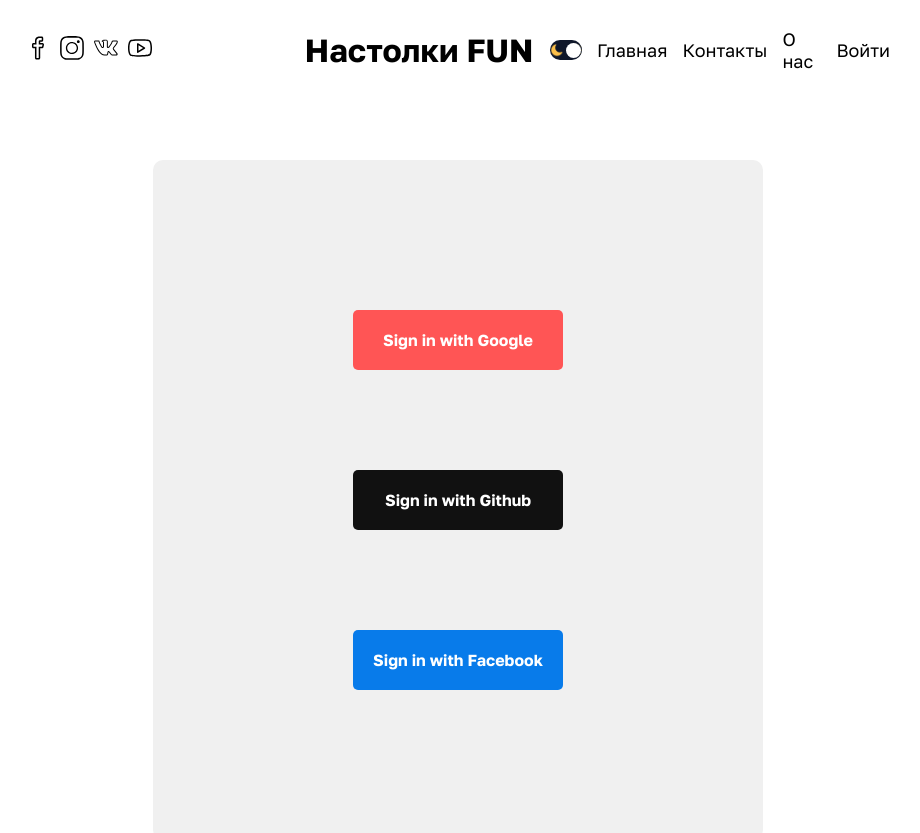
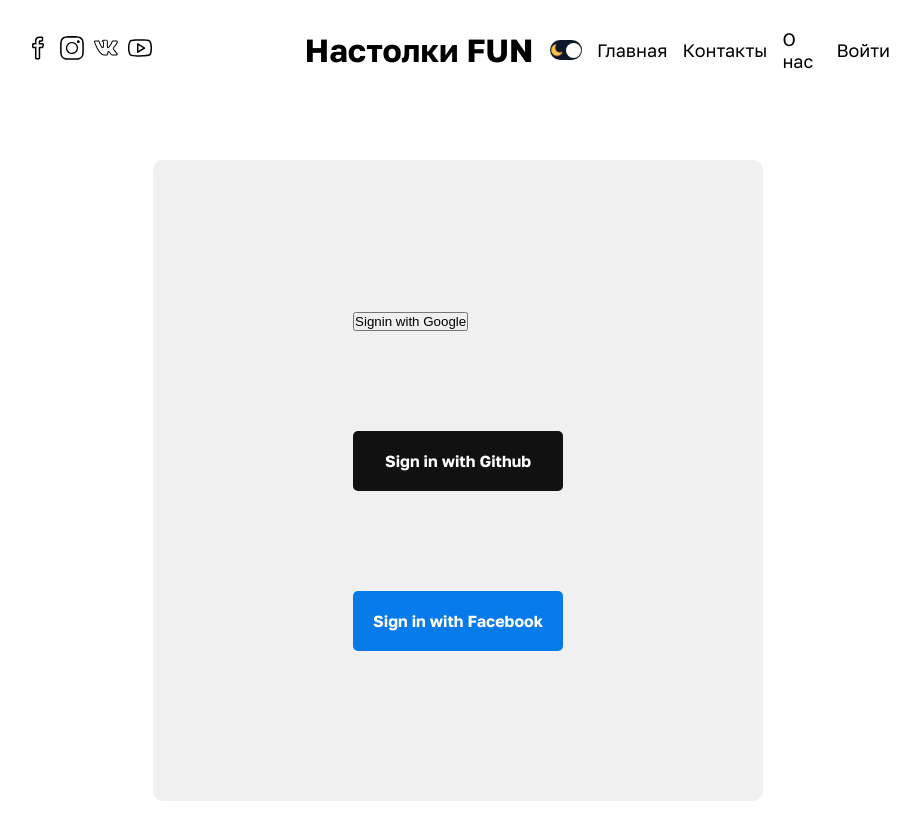
Before and after one commit to AleksNau/next-blog, a Next.js app: page /login in a window 1280 px wide. Shown: the top 833 px of the page, without its empty margins (182-1102 px from the left). Built offline with nearby package versions, Linux system fonts and the light colour scheme; no server answers.

Commit message:
try server login

```diff
--- a/src/app/login/page.js
+++ b/src/app/login/page.js
@@ -5,6 +5,7 @@
 import {signIn} from "next-auth/react"
 import {useSession} from "next-auth/react";
 import {useRouter} from "next/navigation";
+import {SignIn} from "@/app/utils/SignInButton";
 
 
 
@@ -23,11 +24,17 @@
     return (
         <div className={s.container}>
             <div className={s.wrapper}>
-                <div className={s.socialButton} onClick={() => {
+                <form
+                    action={() => {
+                        SignIn()
+                    }}
+                >
+                    <button type="submit">Signin with Google</button>
+                </form>
+                {/*<div className={s.socialButton} onClick={() => {
                     signIn("google")
-
                 }}>Sign in with Google
-                </div>
+                </div>*/}
                 <div className={s.socialButton}>Sign in with Github</div>
                 <div className={s.socialButton}>Sign in with Facebook</div>
             </div>
--- /dev/null
+++ b/src/app/utils/SignInButton.js
@@ -0,0 +1,6 @@
+"use server"
+import { signIn } from "@/auth"
+
+export async function SignIn() {
+    await signIn("google")
+}
```
